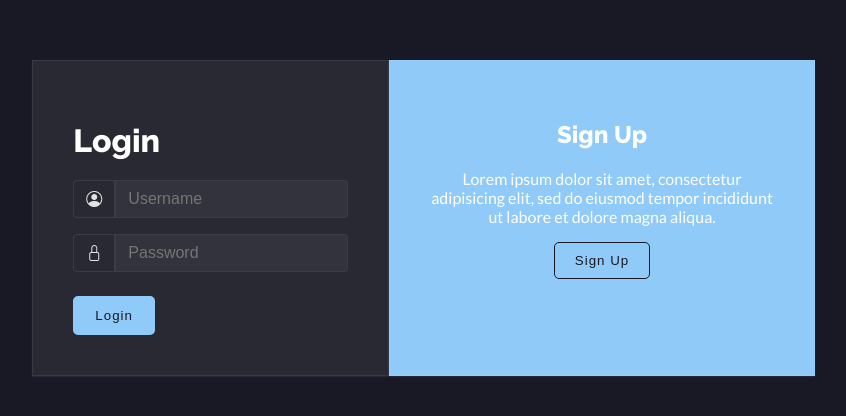
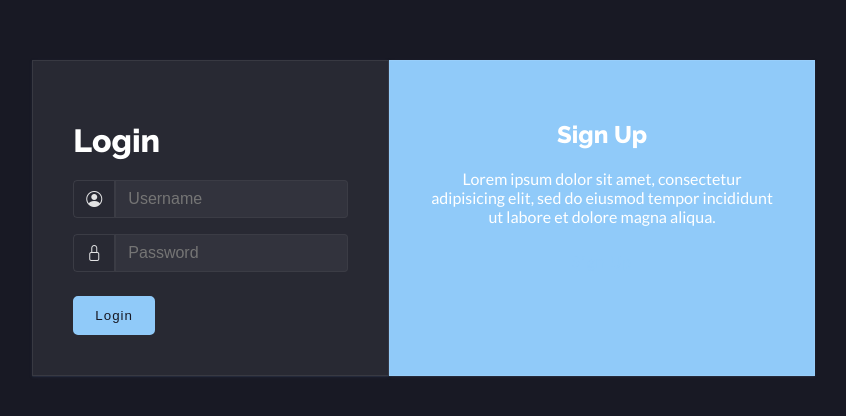
Before and after one commit to racc828/rawfoodtrackerfrontend, a React (Create React App) app: page / in a window 1280 px wide. Shown: the part 182-598 px from the top of the page, without its empty margins (181-1027 px from the left). Built offline with nearby package versions, Linux system fonts and the light colour scheme; no server answers.

Commit message:
added roting

```diff
--- a/src/App.js
+++ b/src/App.js
@@ -1,5 +1,6 @@
 import React, { Component } from "react";
-import User from "./components/User/User";
+import UserLogin from "./components/User/UserLogin";
+import UserSignup from "./components/User/UserSignup";
 import SessionsAdapter from "./adapters/SessionsAdapter";
 import PetsAdapter from "./adapters/PetsAdapter";
 import UsersAdapter from "./adapters/UsersAdapter";
@@ -8,8 +9,14 @@ import Home from "./components/Home";
 import "./App.scss";
 import "./global/css/grid.scss";
 import "./global/css/helpers.scss";
+import PropTypes from "prop-types";
+import { Redirect } from "react-router";
 
 class App extends Component {
+  static contextTypes = {
+    router: PropTypes.object,
+  };
+
   constructor() {
     super();
     this.state = {
@@ -26,6 +33,10 @@ class App extends Component {
     });
   }
 
+  redirectHome = () => {
+    return <Redirect to="/" />;
+  };
+
   getUser = (user) => {
     return SessionsAdapter.getUser(user).then((userData) => {
       if (userData.error) {
@@ -39,6 +50,7 @@ class App extends Component {
           errorMessage: null,
         });
         localStorage.setItem("token", userData.jwt);
+        this.redirectHome();
       }
     });
   };
@@ -56,6 +68,7 @@ class App extends Component {
           errorMessage: null,
         });
         localStorage.setItem("token", userData.jwt);
+        this.redirectHome();
       }
     });
   };
@@ -99,11 +112,18 @@ class App extends Component {
   renderLogin = () => {
     const { errorMessage } = this.state;
     return (
-      <User
+      <UserLogin
         errorMessage={errorMessage}
         getUser={this.getUser}
         createUser={this.createUser}
       />
+    );
+  };
+
+  renderUserSignup = () => {
+    const { errorMessage } = this.state;
+    return (
+      <UserSignup errorMessage={errorMessage} createUser={this.createUser} />
     );
   };
 
@@ -117,6 +137,8 @@ class App extends Component {
         ) : (
           <Route exact path="/" render={this.renderLogin} />
         )}
+        <Route exact path="/login" render={this.renderLogin} />
+        <Route exact path="/signup" render={this.renderUserSignup} />
       </div>
     );
   }
--- a/src/adapters/SessionsAdapter.js
+++ b/src/adapters/SessionsAdapter.js
@@ -5,6 +5,8 @@ const currentRoute = routes[apis.Sessions];
 export default class SessionsAdapter {
   static getUser(user) {
     const endpoint = currentRoute.endpoints.signIn();
+
+    debugger; // eslint-disable-line
 
     return fetch(endpoint.url, {
       method: endpoint.method,
--- /dev/null
+++ b/src/components/Link/Link.jsx
@@ -0,0 +1,31 @@
+import React from "react";
+import classNames from "classnames";
+import PropTypes from "prop-types";
+import "../../global/css/buttons.scss";
+
+const Link = ({ className, text, onClick, icon, href }) => {
+  if (icon) {
+    return (
+      <a onClick={onClick} className={classNames(className)} href={href}>
+        <i className={`bi bi-${icon}`} />
+        {text && <span>{text}</span>}
+      </a>
+    );
+  } else {
+    return (
+      <a onClick={onClick} className={classNames(className)} href={href}>
+        {text}
+      </a>
+    );
+  }
+};
+
+export default Link;
+
+Link.propTypes = {
+  className: PropTypes.string,
+  text: PropTypes.string,
+  onClick: PropTypes.func,
+  icon: PropTypes.func,
+  href: PropTypes.string,
+};
--- a/src/components/User/SignUp.jsx
+++ b/src/components/User/SignUp.jsx
@@ -1,6 +1,7 @@
 import React from "react";
 import PropTypes from "prop-types";
 import Button from "../Button/Button";
+import Link from "../Link/Link";
 
 export default class SignUp extends React.Component {
   constructor() {
@@ -30,15 +31,15 @@ export default class SignUp extends React.Component {
   };
 
   render() {
-    const { errorMessage, toggleSignUp } = this.props;
+    const { errorMessage } = this.props;
 
     return (
       <form id="sign-up" onSubmit={this.handleSubmit}>
-        <Button
-          text="Back"
+        <Link
+          text="Sign Up"
+          className="button button-transparent"
+          href="/login"
           icon="arrow-left"
-          onClick={toggleSignUp}
-          className="button button-transparent pad-0"
         />
         <h1>Register</h1>
 
--- a/src/components/User/User.jsx
+++ /dev/null
@@ -1,83 +0,0 @@
-import React from "react";
-import Login from "./Login";
-import SignUp from "./SignUp";
-import PropTypes from "prop-types";
-import Button from "../Button/Button";
-
-export default class User extends React.Component {
-  constructor() {
-    super();
-    this.state = {
-      signUp: false,
-    };
-  }
-
-  handleToggleSignUpClick = () => {
-    const { signUp } = this.state;
-    this.setState({
-      signUp: !signUp,
-    });
-  };
-
-  render() {
-    const { getUser, createUser, errorMessage } = this.props;
-    const { signUp } = this.state;
-    return (
-      <div className="flex-row align-items-center min-vh-100">
-        <div className="container">
-          <div className="row justify-content-center">
-            {!signUp && (
-              <div className="col-md-8">
-                <div className="card-group">
-                  <div className="card pad-4">
-                    <div className="card-body">
-                      <Login errorMessage={errorMessage} getUser={getUser} />
-                    </div>
-                  </div>
-                  <div
-                    className="card pad-4 bg-primary"
-                    style={{ width: "44%" }}
-                  >
-                    <div className="card-body text-center">
-                      <h2> Sign Up</h2>
-                      <p>
-                        Lorem ipsum dolor sit amet, consectetur adipisicing
-                        elit, sed do eiusmod tempor incididunt ut labore et
-                        dolore magna aliqua.
-                      </p>
-                      <Button
-                        onClick={this.handleToggleSignUpClick}
-                        text="Sign Up"
-                        className="button button-secondary"
-                      ></Button>
-                    </div>
-                  </div>
-                </div>
-              </div>
-            )}
-
-            {signUp && (
-              <div className="col-md-6">
-                <div className="card">
-                  <div className="card-body pad-4">
-                    <SignUp
-                      errorMessage={errorMessage}
-                      createUser={createUser}
-                      toggleSignUp={this.handleToggleSignUpClick}
-                    />
-                  </div>
-                </div>
-              </div>
-            )}
-          </div>
-        </div>
-      </div>
-    );
-  }
-}
-
-User.propTypes = {
-  getUser: PropTypes.func,
-  createUser: PropTypes.func,
-  errorMessage: PropTypes.string,
-};
--- /dev/null
+++ b/src/components/User/UserLogin.jsx
@@ -0,0 +1,46 @@
+import React from "react";
+import Login from "./Login";
+import PropTypes from "prop-types";
+import Link from "../Link/Link";
+
+const UserLogin = ({ getUser, errorMessage }) => {
+  return (
+    <div className="flex-row align-items-center min-vh-100">
+      <div className="container">
+        <div className="row justify-content-center">
+          <div className="col-md-8">
+            <div className="card-group">
+              <div className="card pad-4">
+                <div className="card-body">
+                  <Login errorMessage={errorMessage} getUser={getUser} />
+                </div>
+              </div>
+              <div className="card pad-4 bg-primary" style={{ width: "44%" }}>
+                <div className="card-body text-center">
+                  <h2> Sign Up</h2>
+                  <p>
+                    Lorem ipsum dolor sit amet, consectetur adipisicing elit,
+                    sed do eiusmod tempor incididunt ut labore et dolore magna
+                    aliqua.
+                  </p>
+                  <Link
+                    href="signup"
+                    className="button button-transparent"
+                    text="Sign Up"
+                  />
+                </div>
+              </div>
+            </div>
+          </div>
+        </div>
+      </div>
+    </div>
+  );
+};
+
+export default UserLogin;
+
+UserLogin.propTypes = {
+  getUser: PropTypes.func,
+  errorMessage: PropTypes.string,
+};
--- /dev/null
+++ b/src/components/User/UserSignup.jsx
@@ -0,0 +1,28 @@
+import React from "react";
+import SignUp from "./SignUp";
+import PropTypes from "prop-types";
+
+const UserSignup = ({ createUser, errorMessage }) => {
+  return (
+    <div className="flex-row align-items-center min-vh-100">
+      <div className="container">
+        <div className="row justify-content-center">
+          <div className="col-md-6">
+            <div className="card">
+              <div className="card-body pad-4">
+                <SignUp errorMessage={errorMessage} createUser={createUser} />
+              </div>
+            </div>
+          </div>
+        </div>
+      </div>
+    </div>
+  );
+};
+
+export default UserSignup;
+
+UserSignup.propTypes = {
+  createUser: PropTypes.func,
+  errorMessage: PropTypes.string,
+};
--- a/src/global/css/buttons.scss
+++ b/src/global/css/buttons.scss
@@ -10,6 +10,7 @@
   color: $midnight-blue;
   border-radius: 5px;
   border: 2px solid $light-blue;
+  text-decoration: none;
 
   i {
     margin-right: 10px;
```
